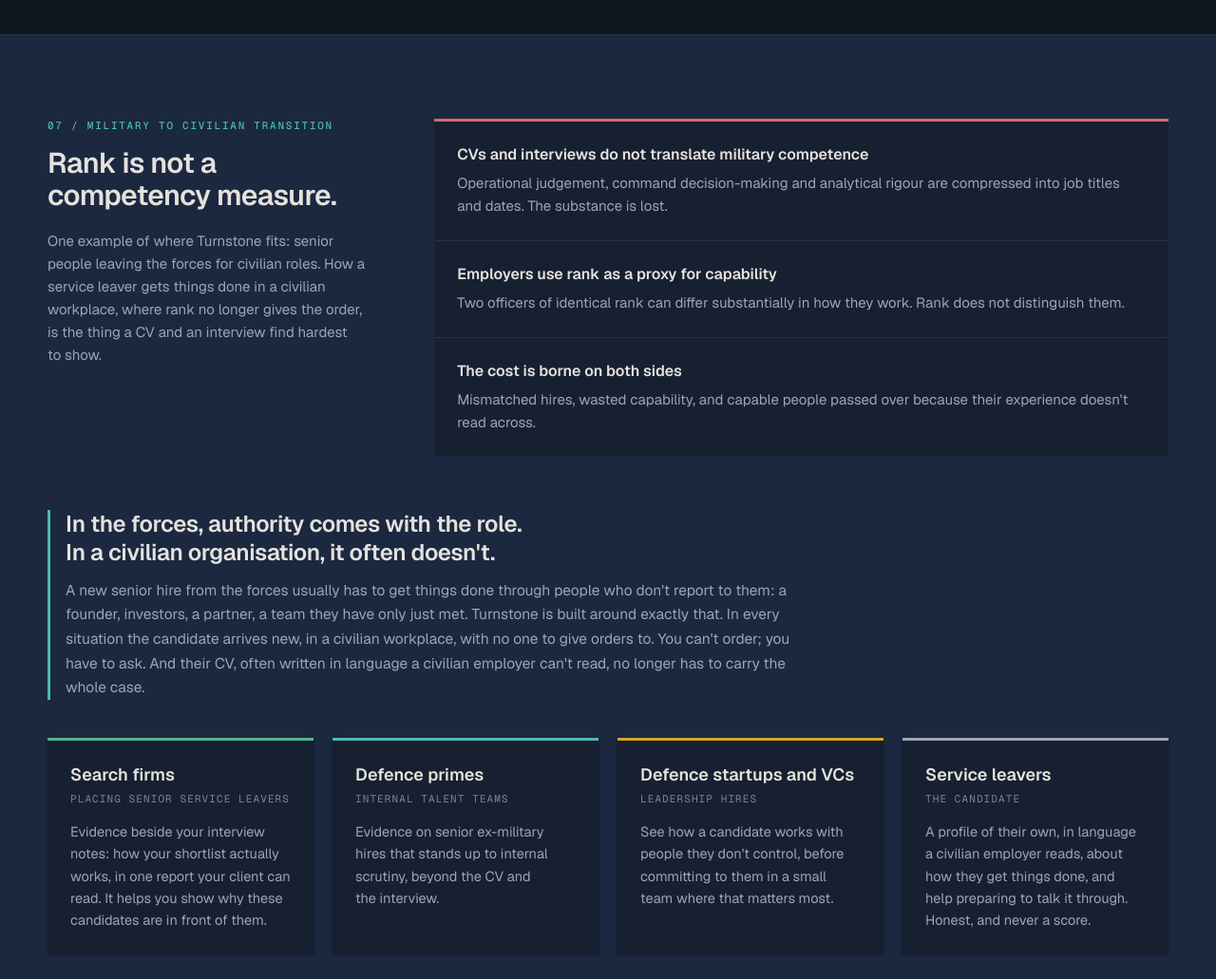
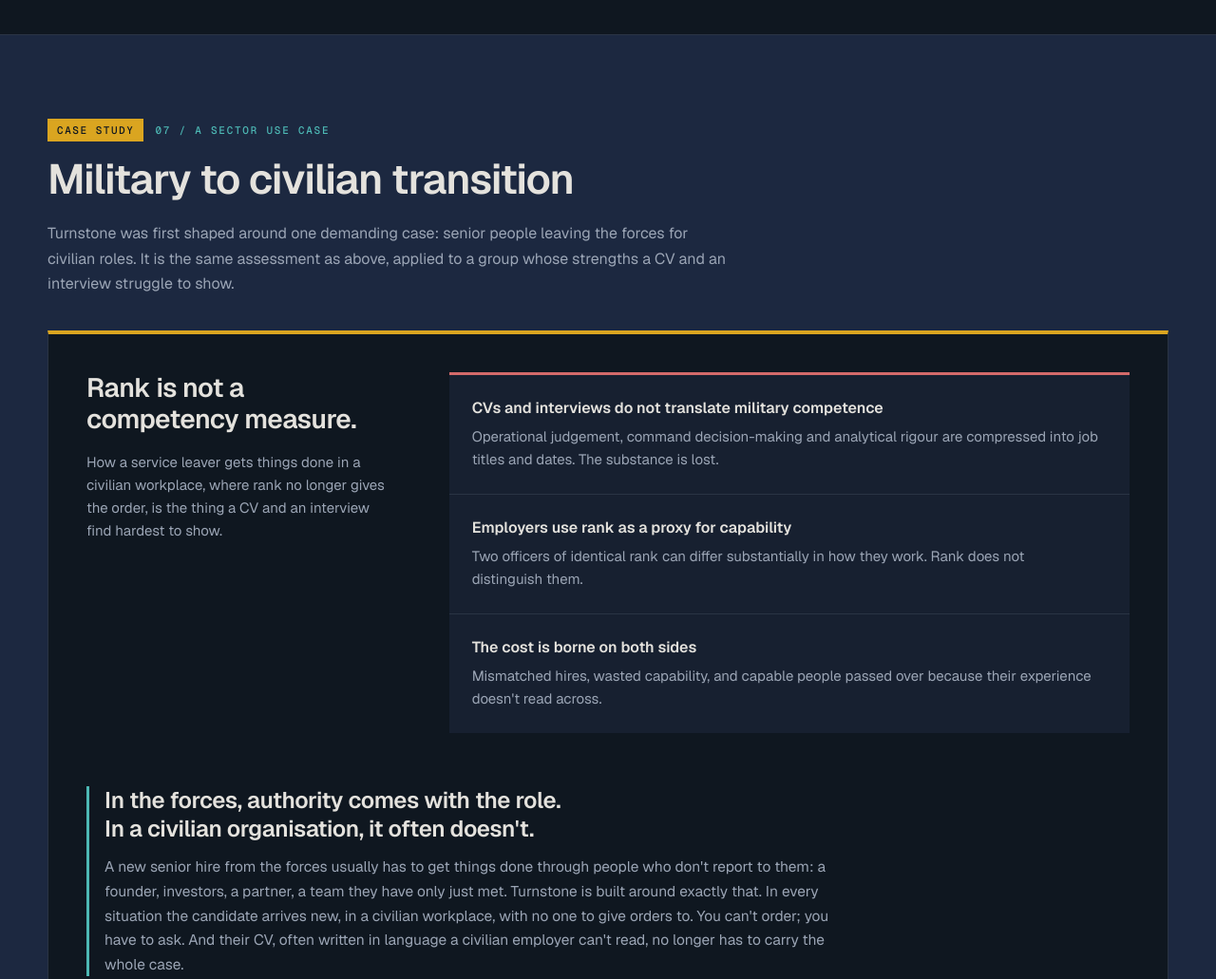
Before and after one commit to BoyAdz23/pathfinder-site, a plain HTML site: page index.html in a window 1280 px wide. Shown: the part 8480-9511 px from the top of the page at 95% size. Drawn offline with nearby package versions, Linux system fonts and the light colour scheme.

Commit message:
Section 7 framed as a case study (a sector use case), with an early traction strip
Co-Authored-By: Claude Opus 5.5 <noreply@anthropic.com>

```diff
--- a/index.html
+++ b/index.html
@@ -204,6 +204,14 @@
   @media(max-width:640px){ .tiles4{grid-template-columns:repeat(2,minmax(0,1fr));} .tiles3{grid-template-columns:1fr;} }
   .rl{fill:var(--tx2);font:500 11.5px Geist,system-ui,sans-serif;}
   .cards.four{grid-template-columns:repeat(4,minmax(0,1fr));}
+  .cs-frame{border:1px solid var(--border);border-top:4px solid var(--gold);background:var(--bg);padding:40px;}
+  .cs-head{display:flex;flex-wrap:wrap;align-items:center;gap:12px;}
+  .cs-badge{font-family:'Geist Mono',ui-monospace,monospace;font-size:11px;font-weight:500;letter-spacing:0.14em;text-transform:uppercase;color:var(--bg);background:var(--gold);padding:5px 10px;}
+  .cs-traction{margin-top:40px;border-top:1px solid var(--border);padding-top:28px;}
+  .cs-traction .ruled{margin-top:16px;grid-template-columns:repeat(3,minmax(0,1fr));}
+  .cs-traction .ruled p b{color:var(--tx1);font-weight:600;}
+  @media(max-width:900px){ .cs-traction .ruled{grid-template-columns:1fr;} }
+  @media(max-width:768px){ .cs-frame{padding:24px 18px;} }
   @media(max-width:1000px){ .cards.four{grid-template-columns:repeat(2,minmax(0,1fr));} }
   @media(max-width:560px){ .cards.four{grid-template-columns:1fr;} }
 </style>
@@ -529,13 +537,16 @@
   </section>
 
   <!-- 07 Case study: military to civilian transition (decision 100) -->
-  <section class="alt">
+  <section class="alt" id="case-study">
     <div class="wrap">
+      <div class="cs-head"><span class="cs-badge">Case study</span><span class="label on">07 / A sector use case</span></div>
+      <h2 class="h2" style="font-size:clamp(30px,4vw,44px);line-height:1.1;letter-spacing:-0.025em;">Military to civilian transition</h2>
+      <p class="lede">Turnstone was first shaped around one demanding case: senior people leaving the forces for civilian roles. It is the same assessment as above, applied to a group whose strengths a CV and an interview struggle to show.</p>
+      <div class="cs-frame" style="margin-top:36px;">
       <div class="grid-2col" style="display:grid;grid-template-columns:minmax(220px,1fr) minmax(0,2.2fr);gap:56px;align-items:start;">
         <div>
-          <div class="label on">07 / Military to civilian transition</div>
-          <h2 class="h2">Rank is not a competency measure.</h2>
-          <p style="margin-top:18px;font-size:15px;line-height:1.6;color:var(--tx2);">One example of where Turnstone fits: senior people leaving the forces for civilian roles. How a service leaver gets things done in a civilian workplace, where rank no longer gives the order, is the thing a CV and an interview find hardest to show.</p>
+          <h3 style="font-size:clamp(22px,2.6vw,28px);line-height:1.15;font-weight:600;letter-spacing:-0.02em;">Rank is not a competency measure.</h3>
+          <p style="margin-top:18px;font-size:15px;line-height:1.6;color:var(--tx2);">How a service leaver gets things done in a civilian workplace, where rank no longer gives the order, is the thing a CV and an interview find hardest to show.</p>
         </div>
         <div class="ruled" style="border-top:3px solid var(--red);">
           <div><h3>CVs and interviews do not translate military competence</h3><p>Operational judgement, command decision-making and analytical rigour are compressed into job titles and dates. The substance is lost.</p></div>
@@ -570,6 +581,16 @@
           <p class="mono" style="margin-top:6px;font-size:11px;letter-spacing:0.1em;text-transform:uppercase;color:var(--tx3);">The candidate</p>
           <p style="margin-top:14px;">A profile of their own, in language a civilian employer reads, about how they get things done, and help preparing to talk it through. Honest, and never a score.</p>
         </div>
+      </div>
+
+      <div class="cs-traction">
+        <div class="label" style="color:var(--gold);">Early traction</div>
+        <div class="ruled">
+          <div><p><b>Three senior former officers,</b> asked separately and unprompted, named the same hardest part of the move: getting things done through people who don't report to you. Every situation is built around it.</p></div>
+          <div><p><b>A defence-focused executive search firm</b> has reviewed Turnstone, and sees it reaching well beyond defence.</p></div>
+          <div><p><b>Academic input</b> from a UK business school professor, as an informal adviser on the four competencies.</p></div>
+        </div>
+      </div>
       </div>
     </div>
   </section>
```
